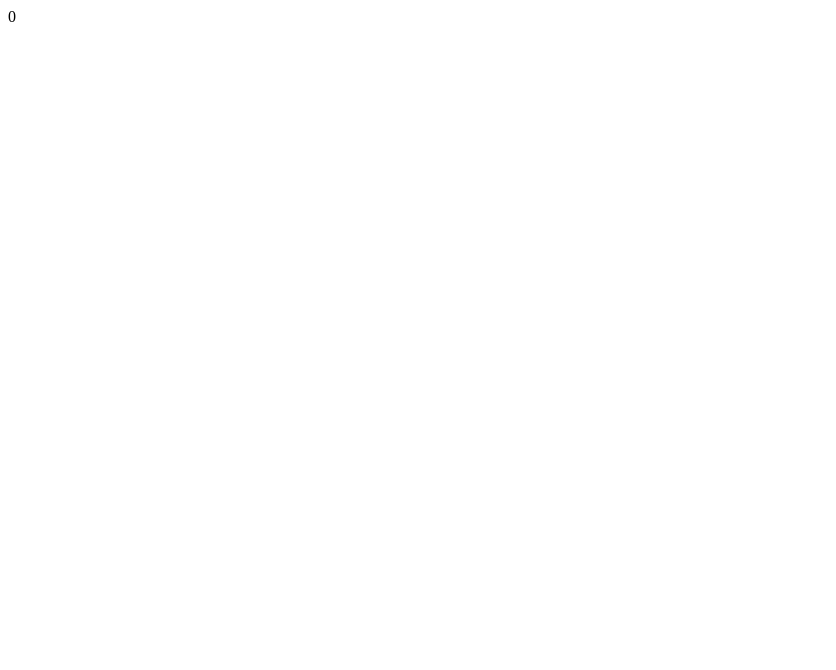
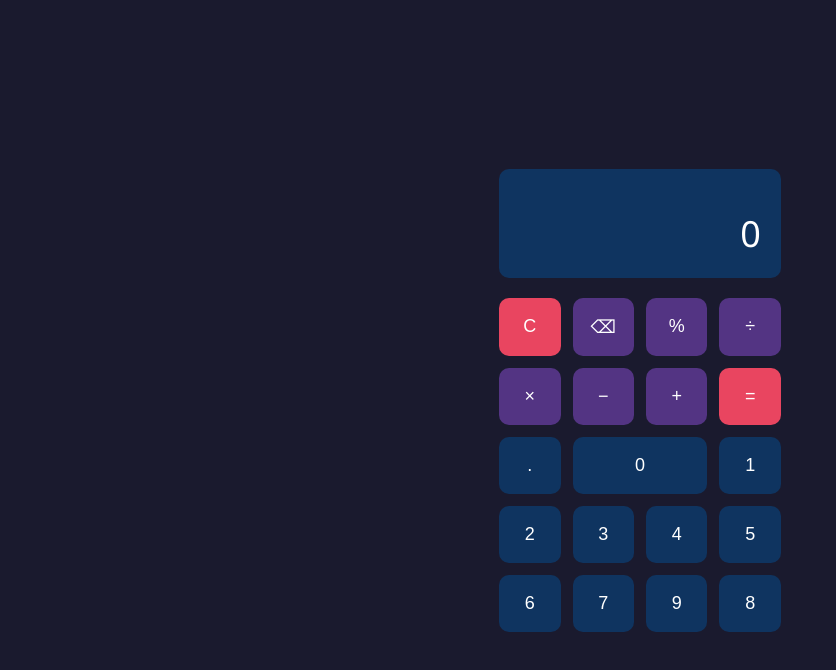
Before and after one commit to lgandradedev/Web-Projects, a plain HTML site: page Calculadora/index.html in a window 1280 px wide. Shown: the whole page, without its empty margins (0-836 px from the left). Drawn offline with Linux system fonts and the light colour scheme.

Commit message:
adicionando css e javascript
A implementação de botões, funções no javascrip e estilização no css

```diff
--- a/Calculadora/app.js
+++ b/Calculadora/app.js
@@ -0,0 +1,38 @@
+let expression = '';
+
+function updateDisplay(value) {
+  document.getElementById('result').textContent = value;
+}
+
+function updateExpression(value) {
+  document.getElementById('expression').textContent = value;
+}
+
+function appendValue(value) {
+  expression += value;
+  updateExpression(expression);
+}
+
+function clearAll() {
+  expression = '';
+  updateDisplay('0');
+  updateExpression('');
+}
+
+function deleteLast() {
+  expression = expression.slice(0, -1);
+  updateExpression(expression);
+  if (expression === '') updateDisplay('0');
+}
+
+function calculate() {
+  try {
+    const result = eval(expression);
+    updateDisplay(result);
+    updateExpression(expression + ' =');
+    expression = String(result);
+  } catch (error) {
+    updateDisplay('Erro');
+    expression = '';
+  }
+}
--- a/Calculadora/index.html
+++ b/Calculadora/index.html
@@ -16,11 +16,29 @@
 
         </div>
         <div class="buttons">
+            <button class="btn-clear" onclick="clearAll()">C</button>
+            <button class="btn-operator" onclick="deleteLast()">⌫</button>
+            <button class="btn-operator" onclick="appendValue('%')">%</button>
+            <button class="btn-operator" onclick="appendValue('/')">÷</button>
+            <button class="btn-operator" onclick="appendValue('*')">×</button>
+            <button class="btn-operator" onclick="appendValue('-')">−</button>
+            <button class="btn-operator" onclick="appendValue('+')">+</button>
+            <button class="btn-equals" onclick="calculate()">=</button>
+            <button onclick="appendValue('.')">.</button>
+
+
+            <button class="btn-zero" onclick="appendValue('0')">0</button>
+            <button onclick="appendValue('1')">1</button>
+            <button onclick="appendValue('2')">2</button>
+            <button onclick="appendValue('3')">3</button>
+            <button onclick="appendValue('4')">4</button>
+            <button onclick="appendValue('5')">5</button>
+            <button onclick="appendValue('6')">6</button>
+            <button onclick="appendValue('7')">7</button>
+            <button onclick="appendValue('9')">9</button>
+            <button onclick="appendValue('8')">8</button>
         </div>
     </div>
-
-
-
     <script src="app.js"></script> <!--Conecta o arquivo JavaScript, Fica no final do body para que o HTML carregue primeiro-->
 </body>
 </html>
--- a/Calculadora/main.css
+++ b/Calculadora/main.css
@@ -0,0 +1,102 @@
+* {
+  margin: 0;
+  padding: 0;
+  box-sizing: border-box;
+}
+
+body {
+  display: flex;
+  justify-content: center;
+  align-items: center;
+  min-height: 100vh;
+  background-color: #1a1a2e;
+  font-family: 'Segoe UI', sans-serif;
+}
+
+.calculator {
+  background-color: #16213e;
+  border-radius: 16px;
+  padding: 20px;
+  width: 320px;
+  box-shadow: 0 10px 40px rgba(0, 0, 0, 0.4);
+}
+
+.display {
+  background-color: #0f3460;
+  border-radius: 10px;
+  padding: 20px;
+  text-align: right;
+  margin-bottom: 20px;
+  min-height: 90px;
+  display: flex;
+  flex-direction: column;
+  justify-content: flex-end;
+}
+
+#expression {
+  font-size: 14px;
+  color: #a0a0b0;
+  min-height: 20px;
+}
+
+#result {
+  font-size: 36px;
+  color: #ffffff;
+  font-weight: 300;
+}
+
+.buttons {
+  display: grid;
+  grid-template-columns: repeat(4, 1fr);
+  gap: 12px;
+}
+
+button {
+  padding: 18px;
+  border: none;
+  border-radius: 10px;
+  font-size: 18px;
+  cursor: pointer;
+  background-color: #0f3460;
+  color: #ffffff;
+  transition: background-color 0.2s;
+}
+
+button:hover {
+  background-color: #1a4a7a;
+}
+
+button:active {
+  transform: scale(0.95);
+}
+
+.btn-operator {
+  background-color: #533483;
+  color: #ffffff;
+}
+
+.btn-operator:hover {
+  background-color: #6a45a0;
+}
+
+.btn-clear {
+  background-color: #e94560;
+  color: #ffffff;
+}
+
+.btn-clear:hover {
+  background-color: #ff5a7a;
+}
+
+.btn-equals {
+  background-color: #e94560;
+  color: #ffffff;
+}
+
+.btn-equals:hover {
+  background-color: #ff5a7a;
+}
+
+.btn-zero {
+  grid-column: span 2;
+}
```
